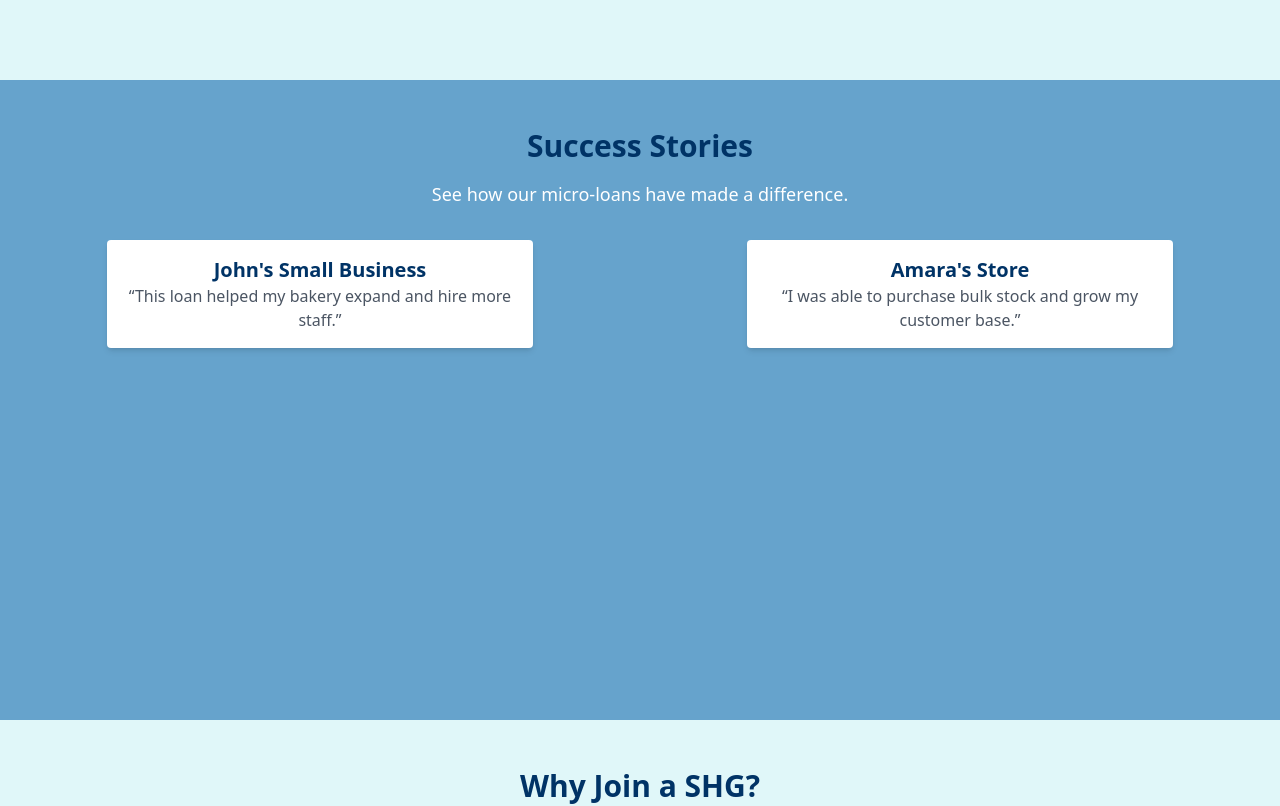
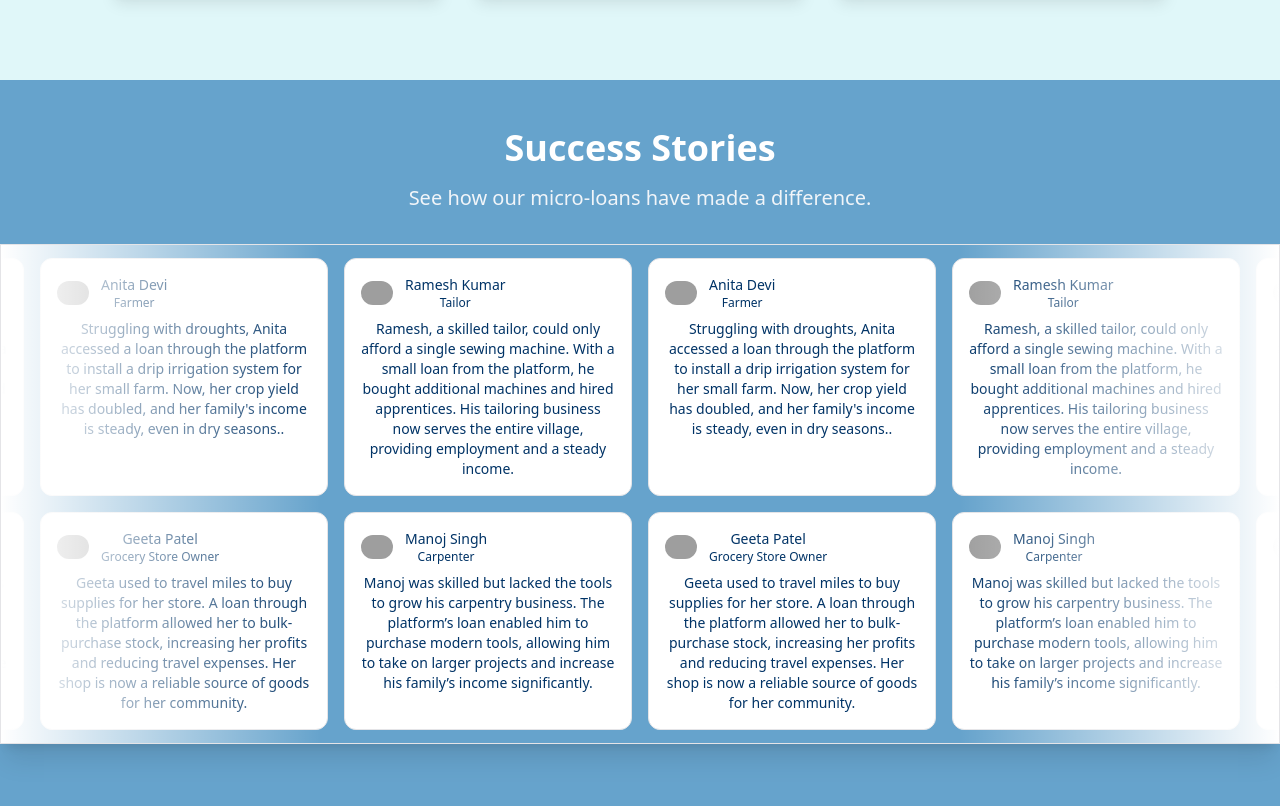
Before and after one commit to Abhinav1341/blockbank, a React (Vite) app in the folder block-bank/: page / in a window 1280 px wide. Shown: the part 1480-2286 px from the top of the page. Built offline with nearby package versions, Linux system fonts and the light colour scheme; grey boxes are pictures that could not be loaded.

Commit message:
landing completed

```diff
--- /dev/null
+++ b/block-bank/components/marquee.jsx
@@ -0,0 +1,41 @@
+import { cn } from "../lib/utils";
+
+export default function Marquee({
+  className,
+  reverse,
+  pauseOnHover = false,
+  children,
+  vertical = false,
+  repeat = 4,
+  ...props
+}) {
+  return (
+    <div
+      {...props}
+      className={cn(
+        "group flex overflow-hidden p-2 [--duration:40s] [--gap:1rem] [gap:var(--gap)]",
+        {
+          "flex-row": !vertical,
+          "flex-col": vertical,
+        },
+        className
+      )}
+    >
+      {Array(repeat)
+        .fill(0)
+        .map((_, i) => (
+          <div
+            key={i}
+            className={cn("flex shrink-0 justify-around [gap:var(--gap)]", {
+              "animate-marquee flex-row": !vertical,
+              "animate-marquee-vertical flex-col": vertical,
+              "group-hover:[animation-play-state:paused]": pauseOnHover,
+              "[animation-direction:reverse]": reverse,
+            })}
+          >
+            {children}
+          </div>
+        ))}
+    </div>
+  );
+}
--- a/block-bank/src/Components/landing.jsx
+++ b/block-bank/src/Components/landing.jsx
@@ -1,5 +1,6 @@
 import React, { useEffect, useState } from "react";
 import { Link } from "react-router-dom";
+import Success from "./success";
 
 const Landing = () => {
   const [isScrolled, setIsScrolled] = useState(false);
@@ -71,8 +72,8 @@ const Landing = () => {
             Join our SHG platform, apply for loans, and grow with us!
           </p>
           <div className="flex px-24 gap-8 justify-around">
-            <div className="w-1/3 h-[60svh] bg-white p-4 border items-center align-middle border-slate-400">
-              <h3 className="text-2xl mt-2 font-semibold text-lightBlue">
+            <div className="w-1/3 h-[60svh] bg-white p-4 border items-center align-middle border-slate-400 cursor-pointer shadow-lg hover:shadow-xl ">
+              <h3 className="text-2xl mt-2 font-semibold text-emerald-600">
                 1. Join our SHG
               </h3>
               <img src="/SHG.gif" className="h-2/3 m-auto mt-4" />
@@ -81,8 +82,8 @@ const Landing = () => {
                 support.
               </p>
             </div>
-            <div className="w-1/3  h-[60svh] bg-white p-4 border border-slate-400">
-              <h3 className="text-2xl mt-2 font-semibold text-lightBlue">
+            <div className="w-1/3  h-[60svh] bg-white p-4 border border-slate-400 cursor-pointer shadow-lg hover:shadow-xl">
+              <h3 className="text-2xl mt-2 font-semibold text-emerald-600">
                 2. Apply for a Loan
               </h3>
               <img src="/Apply.gif" className="h-2/3 m-auto mt-4" />
@@ -90,8 +91,8 @@ const Landing = () => {
                 Submit your loan application with just a few clicks.
               </p>
             </div>
-            <div className="w-1/3  h-[60svh] bg-white p-4 border border-slate-400">
-              <h3 className="text-2xl mt-2 font-semibold text-lightBlue">
+            <div className="w-1/3  h-[60svh] bg-white p-4 border border-slate-400 cursor-pointer shadow-lg hover:shadow-xl">
+              <h3 className="text-2xl mt-2 font-semibold text-emerald-600">
                 3. Receive Funding
               </h3>
               <img src="/Get.gif" className="h-2/3 m-auto mt-4" />
@@ -103,13 +104,17 @@ const Landing = () => {
         </section>
 
         {/* Success Stories and Testimonials */}
-        <section className="bg-lightBlue h-[80svh] py-12">
+        <section className="bg-lightBlue h-[100svh] py-12">
           <div className="container mx-auto text-center text-navbarBlue">
-            <h2 className="text-3xl font-bold mb-4">Success Stories</h2>
-            <p className="text-lg text-white mb-8">
+            <h2 className="text-4xl text-white font-bold mb-4">
+              Success Stories
+            </h2>
+            <p className="text-xl text-slate-100 mb-8">
               See how our micro-loans have made a difference.
             </p>
-            <div className="flex justify-around">
+            <Success />
+            {/* <Marquee /> */}
+            {/* <div className="flex justify-around">
               <div className="w-1/3 p-4 bg-white rounded shadow-md">
                 <h3 className="text-xl font-semibold text-navbarBlue">
                   John's Small Business
@@ -126,11 +131,11 @@ const Landing = () => {
                   “I was able to purchase bulk stock and grow my customer base.”
                 </p>
               </div>
-            </div>
+            </div> */}
           </div>
         </section>
 
-        {/* Why Join a SHG */}
+        {/* Why Join a SHG
         <section className="container mx-auto h-[80svh] my-12 px-4 text-center">
           <h2 className="text-3xl font-bold text-navbarBlue mb-4">
             Why Join a SHG?
@@ -165,7 +170,7 @@ const Landing = () => {
               </p>
             </div>
           </div>
-        </section>
+        </section> */}
 
         {/* Footer */}
         <footer className="bg-navbarBlue text-white py-6">
--- /dev/null
+++ b/block-bank/src/Components/success.jsx
@@ -0,0 +1,76 @@
+import React from "react";
+import { cn } from "../../lib/utils";
+import Marquee from "../../components/marquee";
+
+const reviews = [
+  {
+    name: "Anita Devi",
+    username: "Farmer",
+    body: "Struggling with droughts, Anita accessed a loan through the platform to install a drip irrigation system for her small farm. Now, her crop yield has doubled, and her family's income is steady, even in dry seasons..",
+    img: "https://avatar.vercel.sh/jack",
+  },
+  {
+    name: "Ramesh Kumar",
+    username: "Tailor",
+    body: "Ramesh, a skilled tailor, could only afford a single sewing machine. With a small loan from the platform, he bought additional machines and hired apprentices. His tailoring business now serves the entire village, providing employment and a steady income.",
+    img: "https://avatar.vercel.sh/jill",
+  },
+  {
+    name: "Geeta Patel",
+    username: "Grocery Store Owner",
+    body: "Geeta used to travel miles to buy supplies for her store. A loan through the platform allowed her to bulk-purchase stock, increasing her profits and reducing travel expenses. Her shop is now a reliable source of goods for her community.",
+    img: "https://avatar.vercel.sh/john",
+  },
+  {
+    name: "Manoj Singh",
+    username: "Carpenter",
+    body: "Manoj was skilled but lacked the tools to grow his carpentry business. The platform’s loan enabled him to purchase modern tools, allowing him to take on larger projects and increase his family’s income significantly.",
+    img: "https://avatar.vercel.sh/jhill",
+  },
+];
+
+const firstRow = reviews.slice(0, reviews.length / 2);
+const secondRow = reviews.slice(reviews.length / 2);
+
+const ReviewCard = ({ img, name, username, body }) => {
+  return (
+    <figure
+      className={`relative w-72 cursor-pointer overflow-hidden bg-white rounded-xl border p-4
+         `}
+    >
+      <div className="flex flex-row items-center gap-3">
+        <img className="rounded-full" width="32" height="32" alt="" src={img} />
+        <div className="flex flex-col">
+          <figcaption className="text-sm font-medium dark:text-emerald-800">
+            {name}
+          </figcaption>
+          <p className="text-xs font-medium dark:text-emerald-800/70">
+            {username}
+          </p>
+        </div>
+      </div>
+      <blockquote className="mt-2 text-sm">{body}</blockquote>
+    </figure>
+  );
+};
+
+export function Success() {
+  return (
+    <div className="relative flex h-[500px] w-full flex-col items-center justify-center overflow-hidden border bg-transparent md:shadow-xl ">
+      <Marquee pauseOnHover className="[--duration:5s]">
+        {firstRow.map((review) => (
+          <ReviewCard key={review.username} {...review} />
+        ))}
+      </Marquee>
+      <Marquee reverse pauseOnHover className="[--duration:5s]">
+        {secondRow.map((review) => (
+          <ReviewCard key={review.username} {...review} />
+        ))}
+      </Marquee>
+      <div className="pointer-events-none absolute inset-y-0 left-0 w-1/4 border-none bg-gradient-to-r from-white dark:from-background"></div>
+      <div className="pointer-events-none absolute inset-y-0 right-0 w-1/4  border-none bg-gradient-to-l from-white dark:from-background"></div>
+    </div>
+  );
+}
+
+export default Success;
--- a/block-bank/tailwind.config.js
+++ b/block-bank/tailwind.config.js
@@ -53,6 +53,28 @@ export default {
   			lg: 'var(--radius)',
   			md: 'calc(var(--radius) - 2px)',
   			sm: 'calc(var(--radius) - 4px)'
+  		},
+  		keyframes: {
+  			marquee: {
+  				from: {
+  					transform: 'translateX(0)'
+  				},
+  				to: {
+  					transform: 'translateX(calc(-100% - var(--gap)))'
+  				}
+  			},
+  			'marquee-vertical': {
+  				from: {
+  					transform: 'translateY(0)'
+  				},
+  				to: {
+  					transform: 'translateY(calc(-100% - var(--gap)))'
+  				}
+  			}
+  		},
+  		animation: {
+  			marquee: 'marquee var(--duration) infinite linear',
+  			'marquee-vertical': 'marquee-vertical var(--duration) linear infinite'
   		}
   	}
   },
```
